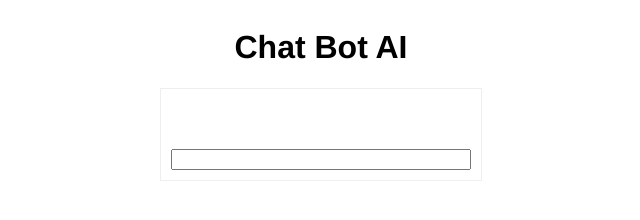
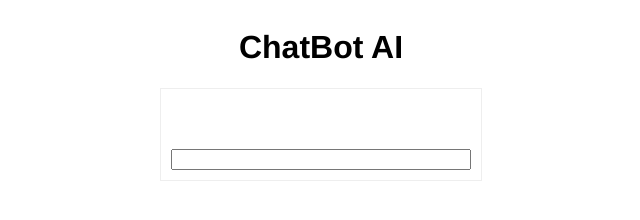
Before and after one commit to LennisNgugi/ChatBot, a plain HTML site: page index.html in a window 1280 px wide. Shown: the full height of the page, 319-959 px from the left. Drawn offline with Linux system fonts and the light colour scheme.

Commit message:
Update index.html

```diff
--- a/index.html
+++ b/index.html
@@ -1,7 +1,7 @@
 <link rel="stylesheet" type="text/css" href="css/main.css">
 <script src="js/script.js"></script>
 
-<h1>Chat Bot AI</h1>
+<h1>ChatBot AI</h1>
 <div class="chat">
         <p id="chatLog">
           <br></p>
```
